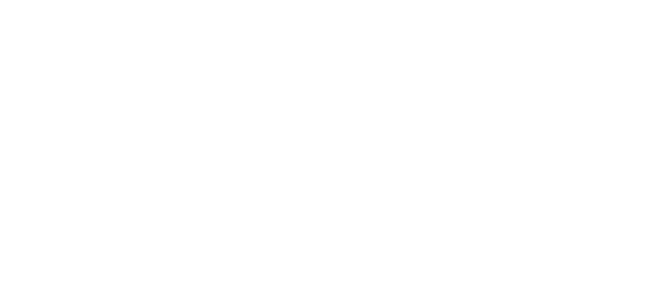
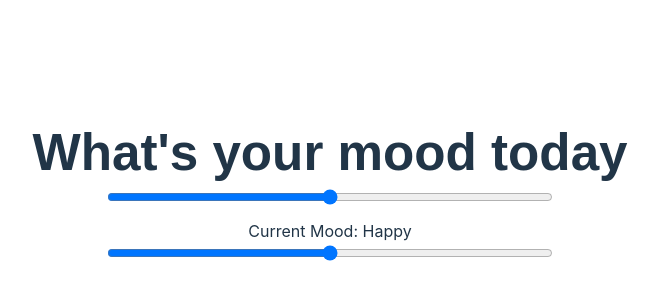
Before and after one commit to Whis99/Moody, a React (Vite) app: page /moodtrack in a window 1280 px wide. Shown: the part 204-504 px from the top of the page, without its empty margins (310-968 px from the left). Built offline with nearby package versions, Linux system fonts and the light colour scheme.

Commit message:
mood slider

```diff
--- a/package.json
+++ b/package.json
@@ -10,6 +10,7 @@
     "preview": "vite preview"
   },
   "dependencies": {
+    "@material-tailwind/react": "^2.1.8",
     "react": "^18.2.0",
     "react-dom": "^18.2.0",
     "react-router-dom": "^6.21.1"
--- /dev/null
+++ b/src/components/MoodSlider.jsx
@@ -0,0 +1,42 @@
+import React, { useState } from 'react';
+import { Slider } from "@material-tailwind/react";
+
+const MoodSlider = ({ onMoodChange }) => {
+  const [currentMood, setCurrentMood] = useState('Happy');
+
+  const handleSliderChange = (event) => {
+    // Mood options
+    const moodOptions = ['Happy', 'Excited', 'Calm', 'Sad', 'Angry'];
+
+    // Calculate the index based on the slider value
+    const index = Math.round((event.target.value / 100) * (moodOptions.length - 1));
+
+    // Update the current mood
+    setCurrentMood(moodOptions[index]);
+
+    // Notify the parent component about the mood change
+    if (onMoodChange) {
+      onMoodChange(moodOptions[index]);
+    }
+  };
+
+  return (
+    <div className="w-3/4 mx-auto text-center">
+      <input
+        type="range"
+        min="0"
+        max="100"
+        step="25"
+        value={currentMood}
+        onChange={handleSliderChange}
+        className="w-full h-8"
+      />
+      <p>Current Mood: {currentMood}</p>
+      <Slider defaultValue={50} />
+    </div>
+
+
+  );
+};
+
+export default MoodSlider;
--- a/src/pages/MoodTrack.jsx
+++ b/src/pages/MoodTrack.jsx
@@ -1,9 +1,22 @@
 import React from "react";
+import MoodSlider from "../components/MoodSlider";
 
 const MoodTrack = () =>{
+
+    const handleMoodChange = (newMood) => {
+        console.log(`Selected Mood: ${newMood}`);
+    }
+
     return(
         <main>
-
+            <section>
+                <h1 className="font-quicksand font-bold">
+                    What's your mood today
+                </h1>
+            </section>
+            <section>
+                <MoodSlider onMoodChange={handleMoodChange} />
+            </section>
         </main>
     )
 }
```
Also changed, not shown: 1 other file (tests, documents, lock files or other folders).
